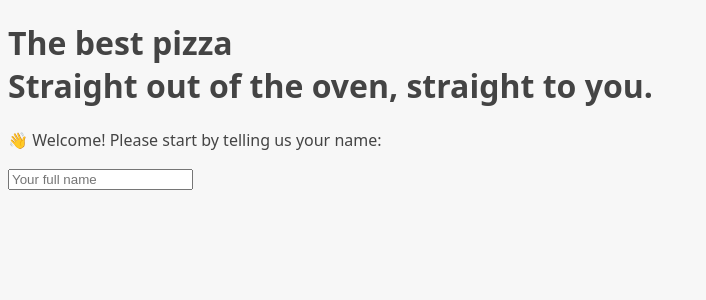
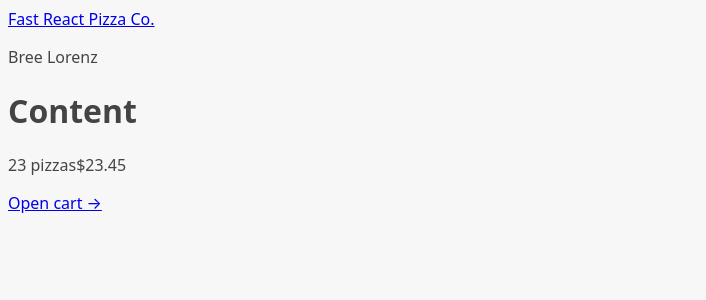
Before and after one commit to Koko-Dev/fast-react-pizza, a React (Vite) app: page / in a window 1280 px wide. Shown: the top 300 px of the page, without its empty margins (0-706 px from the left). Built offline with nearby package versions, Linux system fonts and the light colour scheme.

Commit message:
App.jsx:  Make all current routes children routes of AppLayout;  add errorElement properety of AppLayout route to point to the Error Component
AppLayout.jsx:  Make main tag text an h1 and reformat

```diff
--- a/src/App.jsx
+++ b/src/App.jsx
@@ -1,4 +1,5 @@
 import { createBrowserRouter, RouterProvider } from 'react-router-dom';
+import AppLayout from './ui/AppLayout.jsx';
 import Home from './ui/Home.jsx';
 import Menu from './features/menu/Menu.jsx';
 import Cart from './features/cart/Cart.jsx';
@@ -6,7 +7,12 @@ import CreateOrder from './features/order/CreateOrder.jsx';
 import Order from './features/order/Order.jsx';
 
 
+
 const router = createBrowserRouter( [
+                                        {
+                                            element: <AppLayout />,
+                                            errorElement: '<Error />',
+                                            children: [
                                                 {
                                                     path: '/',
                                                     element: <Home />,
@@ -27,6 +33,8 @@ const router = createBrowserRouter( [
                                                     path: '/order:orderId',
                                                     element: <Order />,
                                                 },
+                                            ]
+                                        },
 
                                     ] );
 
--- a/src/ui/AppLayout.jsx
+++ b/src/ui/AppLayout.jsx
@@ -6,9 +6,9 @@ function AppLayout() {
     return (
         <div>
             <Header />
-
-            <main>Content</main>
-
+            <main>
+                <h1>Content</h1><
+                /main>
             <CartOverview />
         </div>
     );
```
Lines whose indentation alone changed are shown as unchanged.
